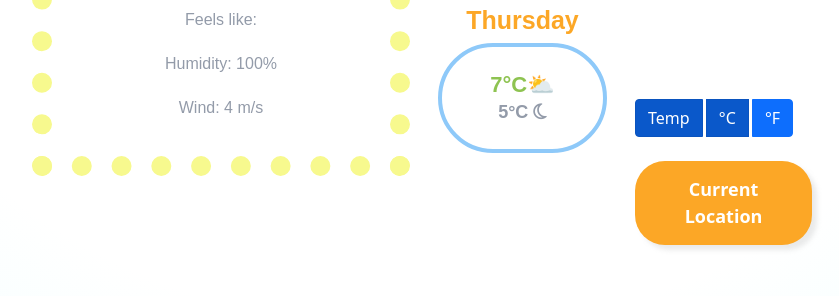
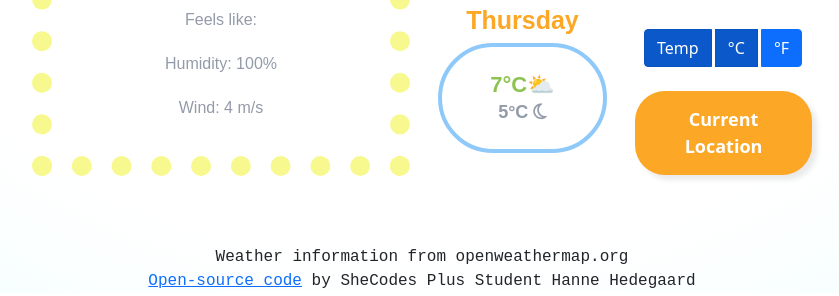
Before and after one commit to hhede/weather-app, a plain HTML site: page index.html in a window 1280 px wide. Shown: the part 721-1017 px from the top of the page, without its empty margins (218-1057 px from the left). Drawn offline with nearby package versions, Linux system fonts and the light colour scheme; no server answers.

Commit message:
adding css to the buttons so they look more aligned with the rest

```diff
--- a/src/styles.css
+++ b/src/styles.css
@@ -49,6 +49,7 @@ footer {
 .btn-group {
   display: block;
   margin: 0 auto;
+  padding-left: 9px;
 }
 .chosen {
   cursor: pointer;
@@ -128,7 +129,7 @@ footer {
   border: 4px solid #ffffff;
   border-radius: 10px;
   background-color: #fff;
-  padding-bottom: 90px;
+  padding-bottom: 20px;
 }
 .rounded-pill {
   font-size: 22px;
```
